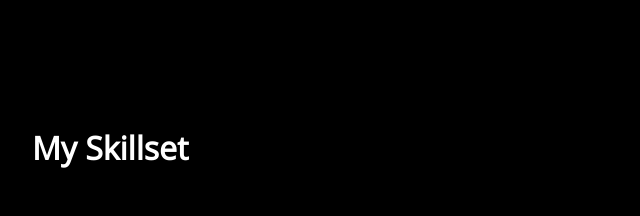
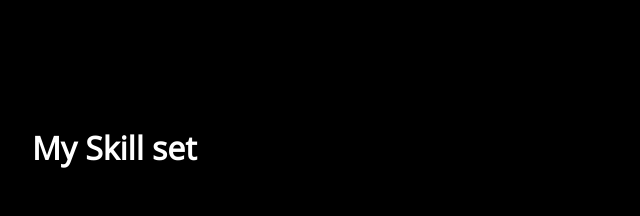
Before and after one commit to FemiElu/My-Portfolio, a plain HTML site: page index.html in a window 1280 px wide. Shown: the part 780-996 px from the top of the page, 96-736 px from the left. Drawn offline with nearby package versions, Linux system fonts and the light colour scheme.

Commit message:
commiting the minor change in spelling of skill set

```diff
--- a/index.html
+++ b/index.html
@@ -74,7 +74,7 @@
     <!-- Skills -->
     <div id="services">
         <div class="container">
-            <h1 class="sub-title">My Skillset</h1>
+            <h1 class="sub-title">My Skill set</h1>
             <div class="services-list">
                 <div>
                     <i class="fa-brands fa-js"></i>
```
